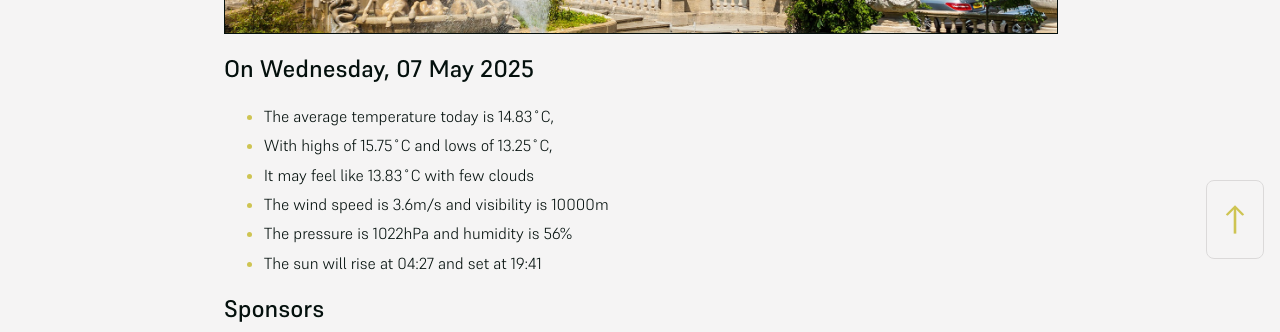
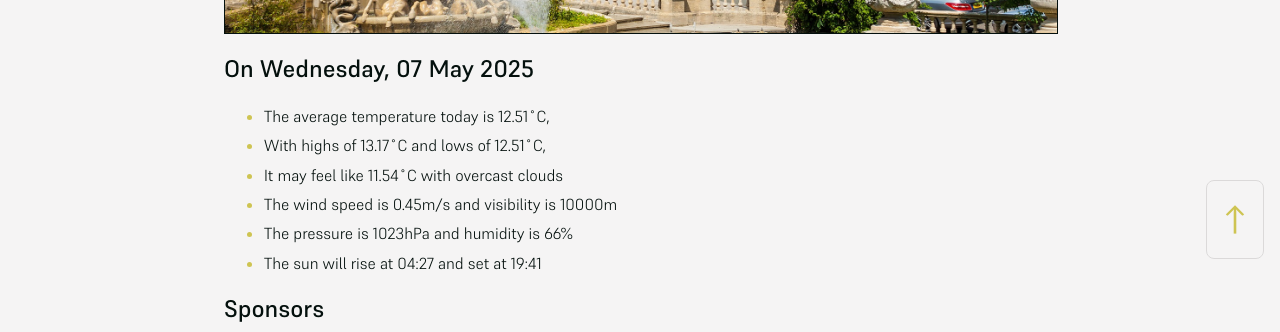
Before and after one commit to mat-0/cheltenham-open-data, a Jekyll site: the page built from index.md, in a window 1280 px wide. Shown: the part 625-957 px from the top of the page. Built offline with Jekyll 4.4.1, drawn with Linux system fonts in a browser that asks for light colours.

Commit message:
Updated 2025-05-07 19:57:49

```diff
--- a/index.md
+++ b/index.md
@@ -10,11 +10,11 @@ seo: Menu
 <!-- weather_marker starts -->
 ## On Wednesday, 07 May 2025
 
-- The average temperature today is 14.83˚C,
-- With highs of 15.75˚C and lows of 13.25˚C,
-- It may feel like 13.83˚C with few clouds
-- The wind speed is 3.6m/s and visibility is 10000m
-- The pressure is 1022hPa and humidity is 56%
+- The average temperature today is 12.51˚C,
+- With highs of 13.17˚C and lows of 12.51˚C,
+- It may feel like 11.54˚C with overcast clouds
+- The wind speed is 0.45m/s and visibility is 10000m
+- The pressure is 1023hPa and humidity is 66%
 - The sun will rise at 04:27 and set at 19:41
 
 <!-- weather_marker ends -->
```
Also changed, not shown: _data/flood.json (+5 -69 lines), _pages/news.md (+9 -9 lines).
